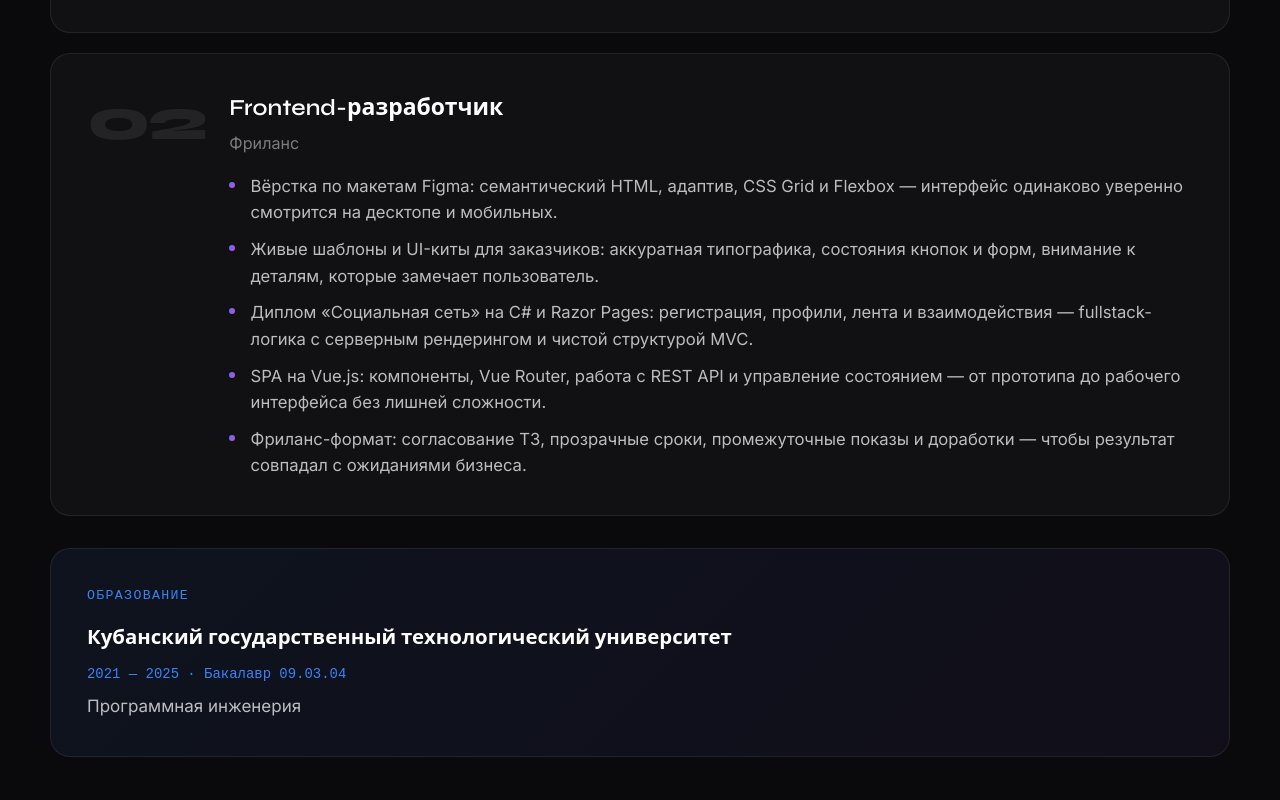
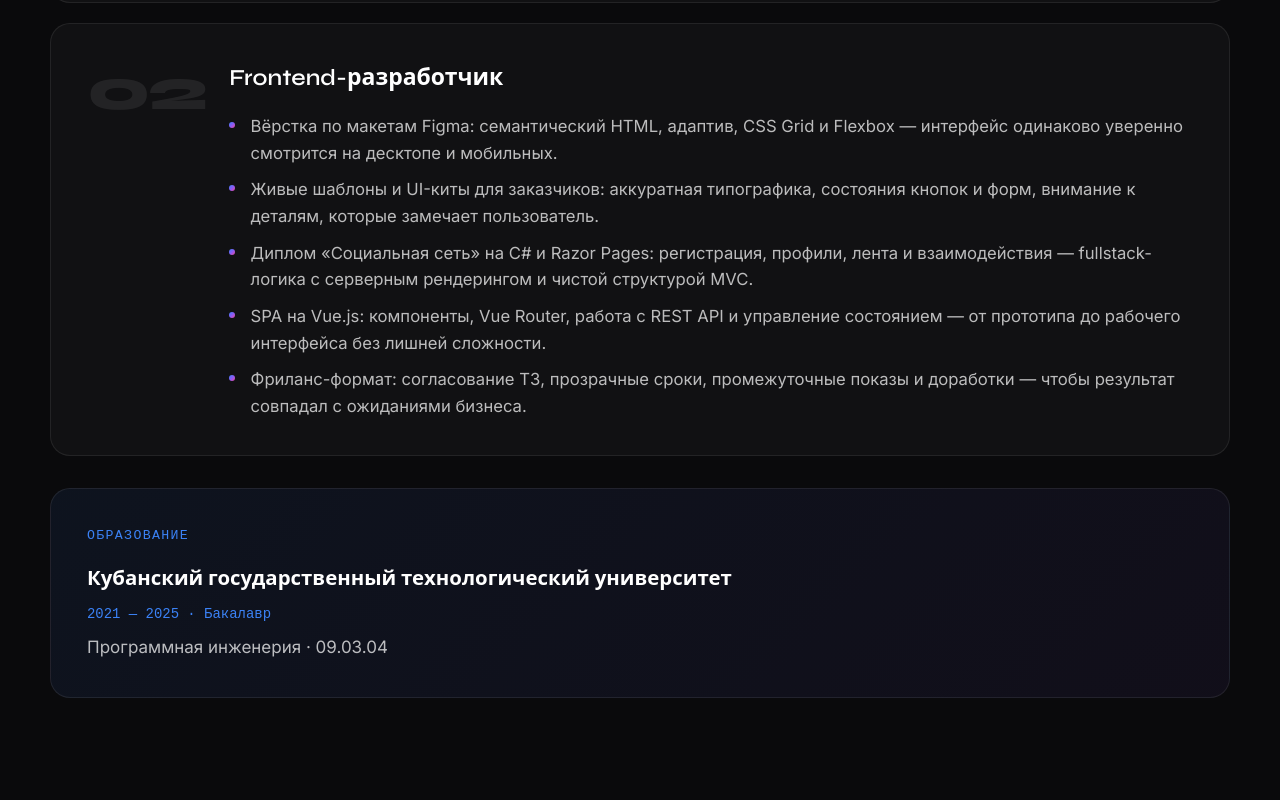
Before and after one commit to chavcha/visitka, a React (Vite) app: page / in a window 1280 px wide. Shown: the part 1920-2720 px from the top of the page. Built offline with nearby package versions, Linux system fonts and the light colour scheme.

Commit message:
Refine experience, education, and contact copy

```diff
--- a/src/App.tsx
+++ b/src/App.tsx
@@ -27,7 +27,6 @@ const EXPERIENCE = [
   {
     index: '01',
     title: 'SEO-специалист',
-    org: 'Фриланс',
     period: 'авг. 2025 — окт. 2025',
     duration: '3 месяца',
     highlights: [
@@ -40,7 +39,6 @@ const EXPERIENCE = [
   {
     index: '02',
     title: 'Frontend-разработчик',
-    org: 'Фриланс',
     period: 'фев. 2024 — авг. 2025',
     duration: '1 год 6 месяцев',
     highlights: [
@@ -219,7 +217,6 @@ function App() {
                         <header className="timeline__head">
                           <div>
                             <h3 className="timeline__title">{job.title}</h3>
-                            <p className="timeline__org">{job.org}</p>
                           </div>
                         </header>
                         <ul className="timeline__list">
@@ -240,8 +237,8 @@ function App() {
                 <h3 className="edu-card__title">
                   Кубанский государственный технологический университет
                 </h3>
-                <p className="edu-card__meta">2021 — 2025 · Бакалавр 09.03.04</p>
-                <p className="edu-card__text">Программная инженерия</p>
+                <p className="edu-card__meta">2021 — 2025 · Бакалавр</p>
+                <p className="edu-card__text">Программная инженерия · 09.03.04</p>
               </article>
             </Reveal>
           </div>
@@ -287,7 +284,7 @@ function App() {
                 target="_blank"
                 rel="noreferrer"
               >
-                github.com/chavcha →
+                GitHub
               </a>
             </Reveal>
           </div>
@@ -300,7 +297,7 @@ function App() {
               <h2 id="contact-title" className="contact__title">
                 Давайте
                 <br />
-                <span className="text-gradient">познакомимся</span>
+                <span className="text-gradient">сотрудничать</span>
               </h2>
             </Reveal>
             <Reveal delay={80}>
@@ -341,7 +338,7 @@ function App() {
                     target="_blank"
                     rel="noreferrer"
                   >
-                    github.com/chavcha
+                    GitHub
                   </a>
                 </li>
               </ul>
```
